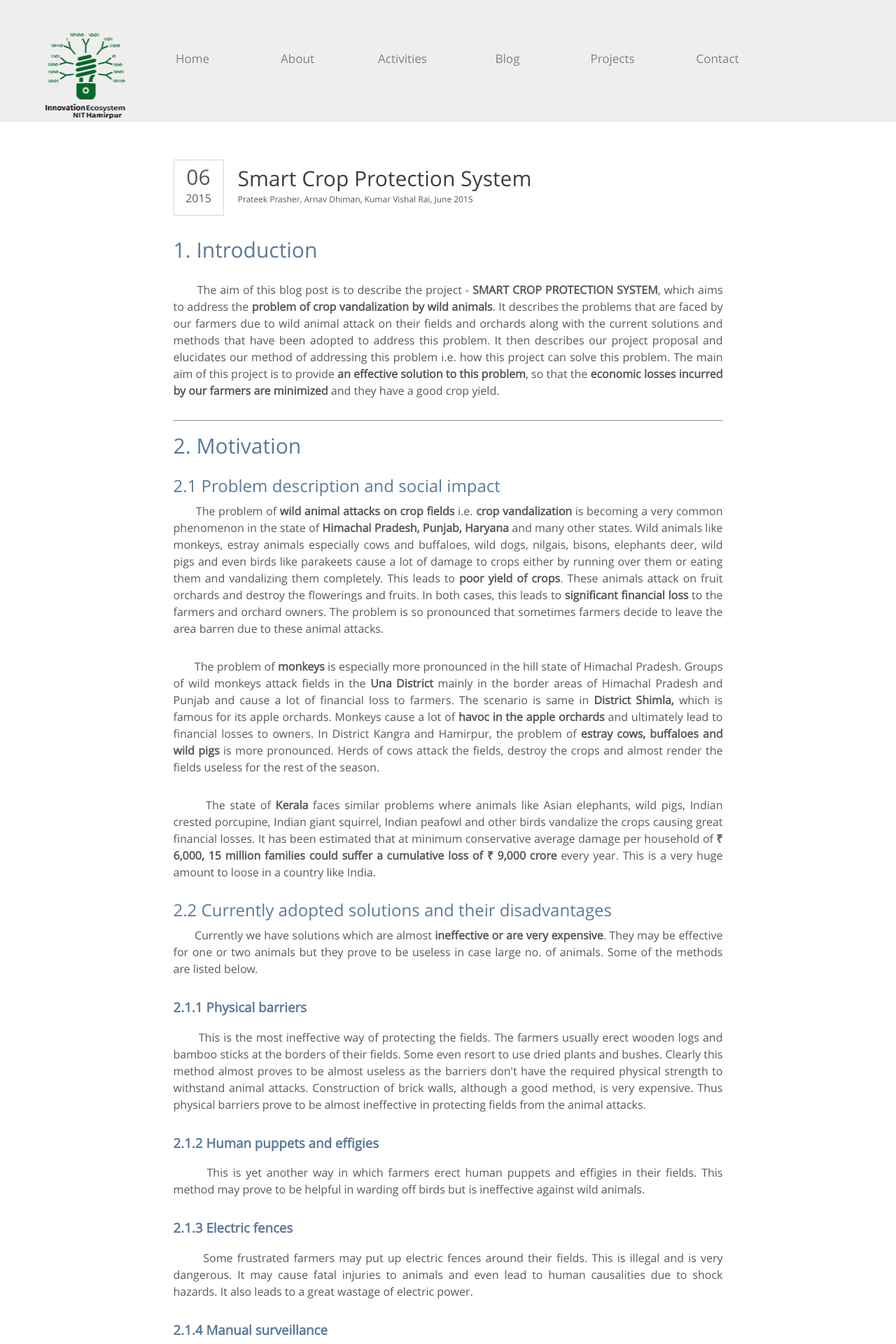
After one commit to arunnK/eco_inn_website, a Django app: page /post8 in a window 1280 px wide. The commit adds this page. Shown: the top 1920 px of the page at 70% size. Run offline with Django 3.2, Linux system fonts and the light colour scheme; some libraries are stand-ins or nearby versions.

Commit message:
Added New post

```diff
--- /dev/null
+++ b/blog/templates/blog/post8.html
@@ -0,0 +1,105 @@
+{% extends "blog/post.html" %}
+
+{% block title %}
+Smart Crop Protection System
+{% endblock %}
+
+{% block month %}
+06
+{% endblock %}
+
+{% block year %}
+2015
+{% endblock %}
+
+{% block post_title %}
+Smart Crop Protection System
+{% endblock %}
+
+{% block author_date %}
+Prateek Prasher, Arnav Dhiman, Kumar Vishal Rai, June 2015
+{% endblock %}
+
+{% block post %}
+<h1 style="color: #5c7a99;">1. Introduction</h1>
+<p style="text-align: justify;">       The aim of this blog post is to describe the project - <strong>SMART</strong> <strong>CROP PROTECTION SYSTEM</strong>, which aims to address the <strong>problem of crop vandalization by wild animals</strong>. It describes the problems that are faced by our farmers due to wild animal attack on their fields and orchards along with the current solutions and methods that have been adopted to address this problem. It then describes our project proposal and elucidates our method of addressing this problem i.e. how this project can solve this problem. The main aim of this project is to provide <strong>an effective solution to this problem</strong>, so that the <strong>economic losses incurred by our farmers are minimized </strong>and they have a good crop yield.</p>
+
+
+<hr />
+
+<h1 style="color: #5c7a99;">2. Motivation</h1>
+<h2 style="color: #5c7a99;">2.1 Problem description and social impact</h2>
+<p style="text-align: justify;">       The problem of<strong> wild animal attacks on crop fields</strong> i.e. <strong>crop vandalization</strong> is becoming a very common phenomenon in the state of <strong>Himachal Pradesh, Punjab, Haryana</strong> and many other states. Wild animals like monkeys, estray animals especially cows and buffaloes, wild dogs, nilgais, bisons, elephants deer, wild pigs and even birds like parakeets cause a lot of damage to crops either by running over them or eating them and vandalizing them completely. This leads to <strong>poor yield of crops</strong>. These animals attack on fruit orchards and destroy the flowerings and fruits. In both cases, this leads to <strong>significant financial loss</strong> to the farmers and orchard owners. The problem is so pronounced that sometimes farmers decide to leave the area barren due to these animal attacks.</p>
+<p style="text-align: justify;">       The problem of <strong>monkeys</strong> is especially more pronounced in the hill state of Himachal Pradesh. Groups of wild monkeys attack fields in the <strong>Una District </strong>mainly in the border areas of Himachal Pradesh and Punjab and cause a lot of financial loss to farmers. The scenario is same in <strong>District Shimla,</strong> which is famous for its apple orchards. Monkeys cause a lot of <strong>havoc in the apple orchards</strong> and ultimately lead to financial losses to owners. In District Kangra and Hamirpur, the problem of <strong>estray cows, buffaloes and wild pigs</strong> is more pronounced. Herds of cows attack the fields, destroy the crops and almost render the fields useless for the rest of the season.</p>
+<p style="text-align: justify;">       The state of <strong>Kerala</strong> faces similar problems where animals like Asian elephants, wild pigs, Indian crested porcupine, Indian giant squirrel, Indian peafowl and other birds vandalize the crops causing great financial losses. It has been estimated that at minimum conservative average damage per household of <strong>₹ 6,000, 15 million families could suffer a cumulative loss of ₹ 9,000 crore</strong> every year. This is a very huge amount to loose in a country like India.</p>
+
+<h2 style="color: #5c7a99;">2.2 Currently adopted solutions and their disadvantages</h2>
+<p style="text-align: justify;">       Currently we have solutions which are almost <strong>ineffective or are very expensive</strong>. They may be effective for one or two animals but they prove to be useless in case large no. of animals. Some of the methods are listed below.</p>
+
+<h3 style="color: #5c7a99;">2.1.1 Physical barriers</h3>
+<p style="text-align: justify;">       This is the most ineffective way of protecting the fields. The farmers usually erect wooden logs and bamboo sticks at the borders of their fields. Some even resort to use dried plants and bushes. Clearly this method almost proves to be almost useless as the barriers don't have the required physical strength to withstand animal attacks. Construction of brick walls, although a good method, is very expensive. Thus physical barriers prove to be almost ineffective in protecting fields from the animal attacks.</p>
+
+<h3 style="color: #5c7a99;">2.1.2 Human puppets and effigies</h3>
+<p style="text-align: justify;">       This is yet another way in which farmers erect human puppets and effigies in their fields. This method may prove to be helpful in warding off birds but is ineffective against wild animals.</p>
+
+<h3 style="color: #5c7a99;">2.1.3 Electric fences</h3>
+<p style="text-align: justify;">       Some frustrated farmers may put up electric fences around their fields. This is illegal and is very dangerous. It may cause fatal injuries to animals and even lead to human causalities due to shock hazards. It also leads to a great wastage of electric power.</p>
+
+<h3 style="color: #5c7a99;">2.1.4 Manual surveillance</h3>
+<p style="text-align: justify;">       Farmers also resort to manual surveillance of their fields, which is both time consuming and highly ineffective, as they can't keep an eye on whole of their farm at the same time. Due to this they may hire persons for watching over their fields for whole of the days and nights, which proves to be highly expensive as the persons hired need to be paid full wages.</p>
+
+
+<hr />
+
+<h1 style="color: #5c7a99;">3. Our project proposal</h1>
+<h2 style="color: #5c7a99;">3.1 Project summary</h2>
+<p style="text-align: justify;">       This project aims to provide an effective solution to the problem stated above in the form of an <strong>ELECTRONIC SURVEILLANCE SYSTEM</strong>. This system will enable the farmers to protect their fields and orchards effectively, <strong>without any human intervention, </strong>by warding off the animals with <strong>automatically controlled ultrasonic animal repellent buzzers, electronic fireworks and even hooters.</strong> It will also enable them to remotely monitor their fields from any place, thus <strong>eliminating the need of physical presence</strong> of a person in the fields.</p>
+
+<h2 style="color: #5c7a99;">3.2 Project description</h2>
+<h3 style="color: #5c7a99;">3.2.1 Components</h3>
+<p style="text-align: justify;">       This project is basically an ELECTRONIC SURVEILLANCE SYSTEM, with following major components.</p>
+
+<h4 style="color: #5c7a99;">3.2.1.1 Camera</h4>
+<p style="text-align: justify;">       The major component of this system is a camera, which continuously monitors the fields for any animal activities.</p>
+
+<h4 style="color: #5c7a99;">3.2.1.2 Microcomputer</h4>
+<p style="text-align: justify;">       This component acts as the brain of the system. Its work is to manage all the components of the system. It is responsible for the processing the video feed from the camera and automatic switching of the buzzers. It will also enable the farmers to monitor their fields remotely.</p>
+
+<h4 style="color: #5c7a99;">3.2.1.3 Ultrasonic buzzer</h4>
+<p style="text-align: justify;">       This is also a very critical component of the system. Its work is to ward off the animals from fields. As this is an ultrasonic buzzer, its inaudible to humans but is totally audible to animals. Thus without creating any noise pollution, animals are driven off the fields. As continued use of buzzer might make animals immune to it, the buzzer would be switched on automatically only after animals are detected in the fields, thus avoiding the animals from becoming immune to the buzzer.</p>
+
+<h4 style="color: #5c7a99;">3.2.1.4 Passive Infra Red sensor (PIR)</h4>
+<p style="text-align: justify;">       This component is used to provide a higher level of accuracy by assisting the camera. It can also act as a backup sensor in case our camera fails.</p>
+
+<h2 style="color: #5c7a99;">3.2.2 Working of the system</h2>
+<h2 style="color: #5c7a99;"><a href="http://summerschool.sristi.org/wp-content/uploads/2015/06/Capture.png"><img src="/static/blog/images/post81.png" alt="CropProtectionSystem" width="547" height="227" /></a></h2>
+<p style="text-align: justify;">       The camera and the other components are connected to the microcomputer which is turned on 24x7 for the whole day. The camera continuously monitors the fields and provides the video feed to the microcomputer. Acting as the brain of the system, the microcomputer continuously checks for the motion in the field or orchard. If any kind of motion is detected in the field, the microcomputer checks for the presence of animals in the image. If any animal is found, buzzers are turned on. The system ensures that the alarm is not triggered by the presence of a human in the field, or via any random motion. The system also provides real-time images of the field over the internet, which can be viewed by using a web browser on devices like computer and mobile, and the buzzer can be turned on manually if the need arises (due to the inability of the system to turn the buzzer on automatically for some reason).</p>
+&nbsp;
+<h3 style="color: #5c7a99;">3.2.3 Merits and features of this system</h3>
+This system is very effective and carries following features and merits in comparison to the other solutions that exist in the current time.
+<h4 style="color: #5c7a99;">3.2.3.1 Effective, accurate and adaptive</h4>
+<p style="text-align: justify;">       This system is very effective in driving off the animals from the fields and keeping them away. It accurately determines the presence of animals in the fields and sounds the buzzer. It does not sound the buzzer due to the presence of a human being or due to some random motion. The ultrasonic buzzer is very effective against animals and causes no noise pollution.</p>
+<p style="text-align: justify;">       The system is very adaptive in nature. We are using advanced machine learning techniques in the system. Due to this the system can be trained to detect different types of animals. This feature of the system makes it highly adaptable to the local sites of deployment. For e.g. it can be trained for detecting monkeys at some place, whereas at some other place, it can be trained to detect estray cows, buffaloes, elephants and even birds. Thus the system is not limited to the detection of only particular type of animals. This make it suitable for different areas of our country.</p>
+
+<h4 style="color: #5c7a99;">3.2.3.2 Requires no human supervision</h4>
+<p style="text-align: justify;">       This system requires almost no human supervision, except for the task of switching the system on and off. The system is capable of turning the buzzers on automatically and warding off the animals thus protecting the fields from any damage.</p>
+
+<h4 style="color: #5c7a99;">3.2.3.3 Economical</h4>
+<p style="text-align: justify;">       This system is economical as compared to many of the existing solutions like electric fences, brick walls and manual supervision of the fields. The cost of the existing solutions is very high and the cost of this system is only a fraction of their cost. Thus it saves a lot of money of the farmer.</p>
+
+<h4 style="color: #5c7a99;">3.2.3.4 Real time monitoring</h4>
+<p style="text-align: justify;">       This system works in real time to detect the animals in the fields. The system enables the farmer to have a real time view of his fields from any place via internet and even provides manual buzzer controls if the need arises to use them. Thus the farmer is in effective control of the system and can manually sound the buzzer if needed. The system also provides a history of the events taking place in the fields, in the form of images and textual log records.</p>
+
+<h4 style="color: #5c7a99;">3.2.3.5 Causes no harm to animals and humans</h4>
+<p style="text-align: justify;">       This system is totally harmless and doesn't injure animals in any way. It also doesn't cause any harm to humans. Also this system has a very low power requirement thus reducing the hazards of electric shocks.</p>
+
+<h4 style="color: #5c7a99;">3.2.3.6 Highly flexible</h4>
+<p style="text-align: justify;">       This system, although primarily aimed at crop protection, can be used for other purposes also. It may be used as a remote monitoring system, or as a standalone system. Thus it can be installed at places like godowns, places prone to robbery, shops, offices etc.</p>
+
+
+<hr />
+
+<h1 style="color: #5c7a99;">4. Conclusion</h1>
+<p style="text-align: justify;">       The problem of crop vandalization by wild animals has become a major social problem in current time. It requires urgent attention as no effective solution exists till date for this problem. Thus this project carries a great social relevance as it aims to address this problem. This project will help farmers in protecting their orchards and fields and save them from significant financial losses and will save them from the unproductive efforts that they endure for the protection their fields. This will also help them in achieving better crop yields thus leading to their economic well being.</p>
+<p style="text-align: center;">***************************</p>
+{% endblock %}
--- a/blog/urls.py
+++ b/blog/urls.py
@@ -11,4 +11,5 @@ urlpatterns = patterns('',
 	url(r'^post5', post5),
 	url(r'^post6', post6),
 	url(r'^post7', post7),
+	url(r'^post8', post8),
 )
--- a/blog/views.py
+++ b/blog/views.py
@@ -27,3 +27,6 @@ def post6(request):
 
 def post7(request):
 	return render_to_response("blog/post7.html")
+
+def post8(request):
+	return render_to_response("blog/post8.html")
```
Also changed, not shown: blog/templates/blog/blog.html (+15 -1 lines), blog/static/blog/images/post81.png (added), 3 other files.
